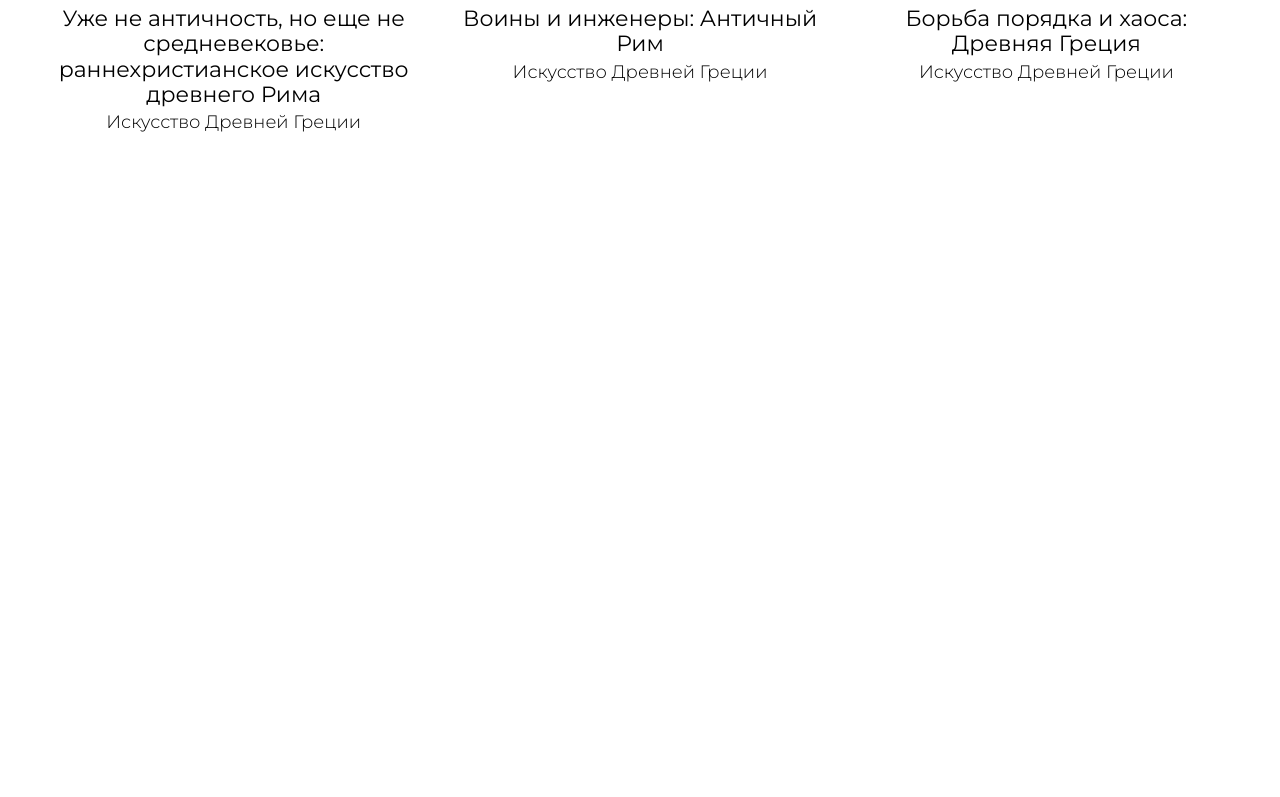
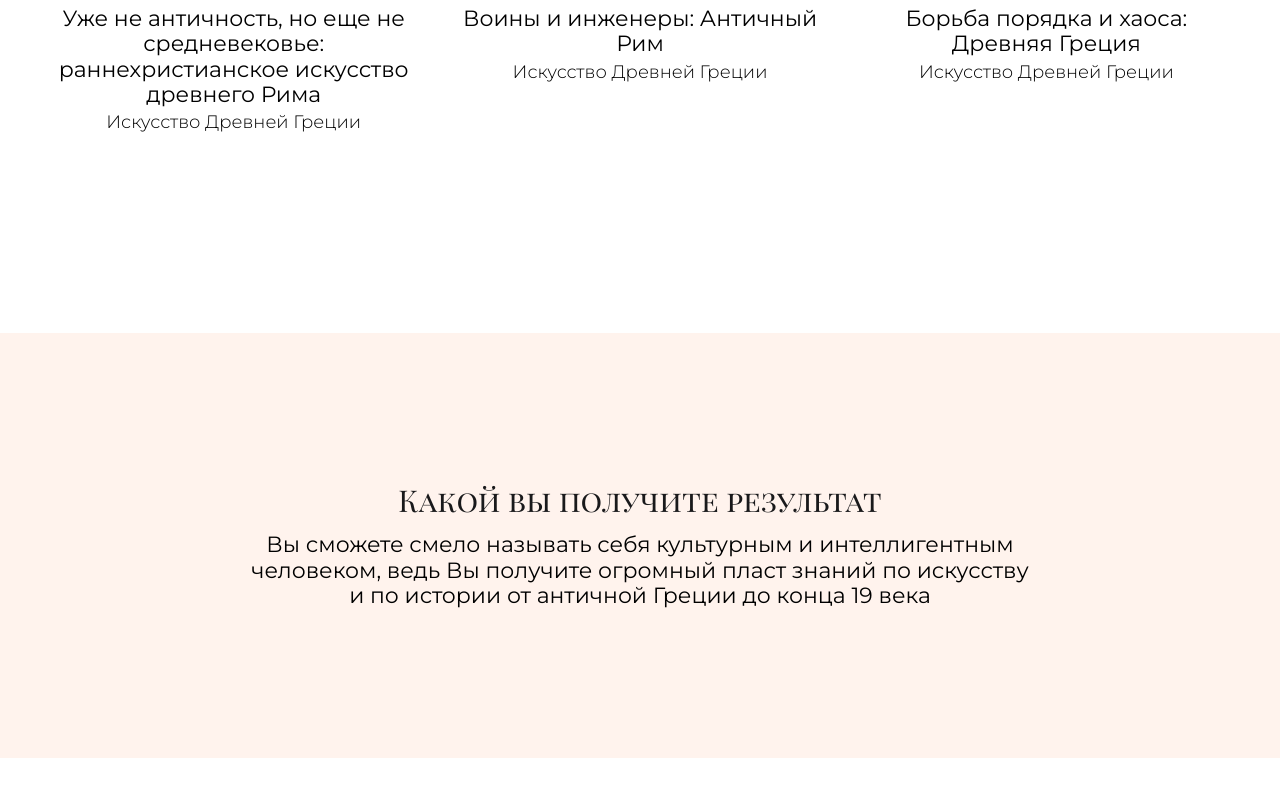
Before and after one commit to Unleashed97/bucefal, a website: page src/index.html in a window 1280 px wide. Shown: the part 3333-4130 px from the top of the page. Before the commit the page ends 3666 px from the top, so only its background shows below. Drawn offline with nearby package versions, Linux system fonts and the light colour scheme; files that its build step writes are made by us from their sources; files whose address does not match are found by name.

Commit message:
feat: add section result

```diff
--- a/src/index.html
+++ b/src/index.html
@@ -250,6 +250,24 @@
                 </div>
             </div>
         </section> <!-- end of section about course-->
+
+        <!-- section result -->
+        <section class="section section--result">
+            <div class="container">
+                <div class="section__inner">
+                    <h2 class="section__title">
+                        Какой вы получите результат
+                    </h2>
+
+                    <div class="section__content">
+                        <p class="section__text">
+                            Вы сможете смело называть себя культурным и интеллигентным человеком, ведь Вы получите
+                            огромный пласт знаний по искусству и по истории от античной Греции до конца 19 века
+                        </p>
+                    </div>
+                </div>
+            </div>
+        </section>
     </main>
     <!-- footer include -->
     @@include('html/partials/footer.html')
--- a/src/scss/components/section.scss
+++ b/src/scss/components/section.scss
@@ -79,4 +79,27 @@
             gap: 50px 19px;
         }
     }
+
+    &--result {
+        margin-bottom: 161px;
+
+        padding: 150px 0;
+        background-color: #fff3ed;
+        .section__title {
+            margin-bottom: 15px;
+
+            text-align: center;
+        }
+
+        .section__content {
+            display: flex;
+            justify-content: center;
+        }
+        .section__text {
+            max-width: 789px;
+
+            font-size: 22px;
+            text-align: center;
+        }
+    }
 }
```
Also changed, not shown: dist/css/style.css, dist/css/style.min.css, dist/index.html.
